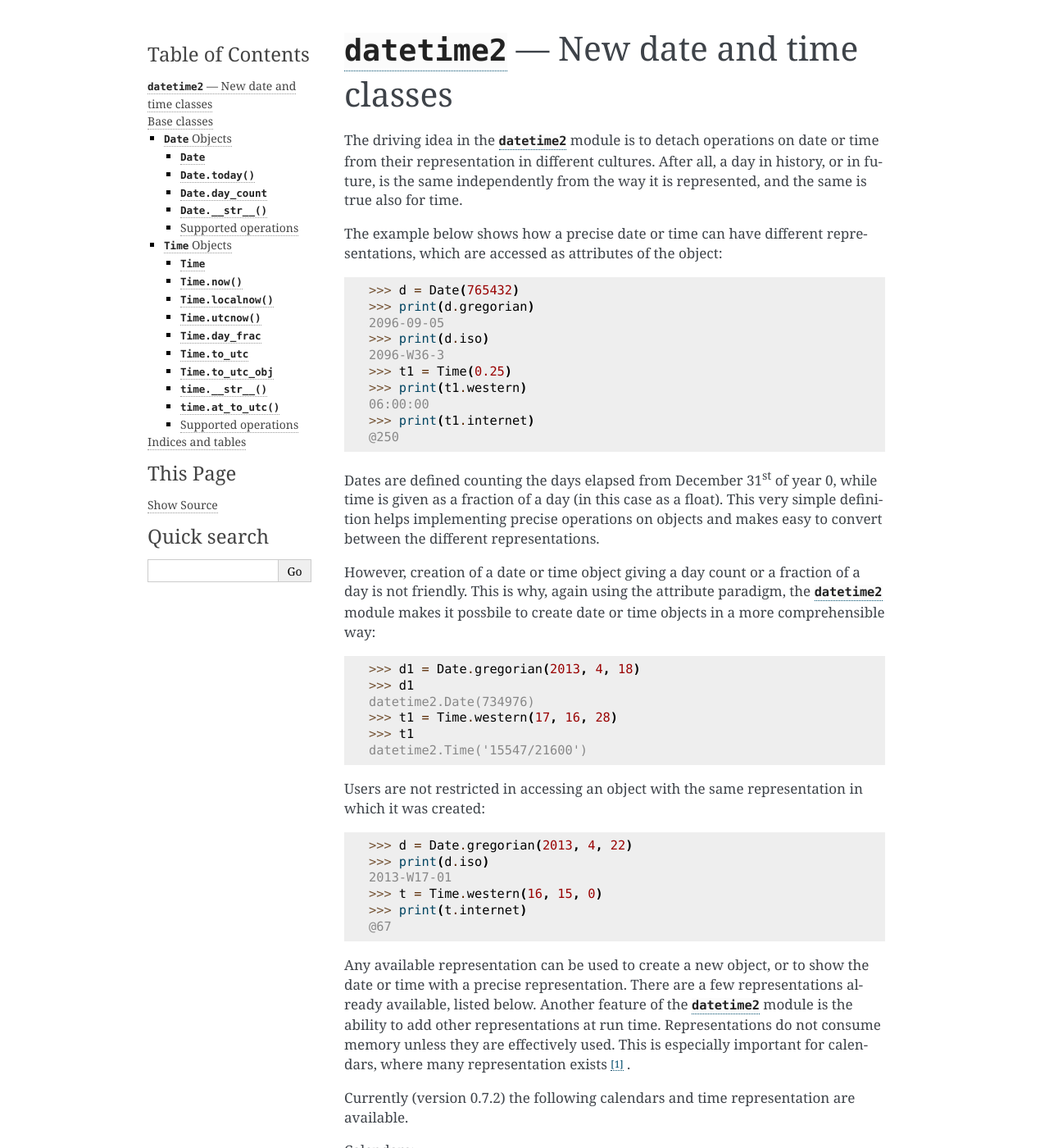
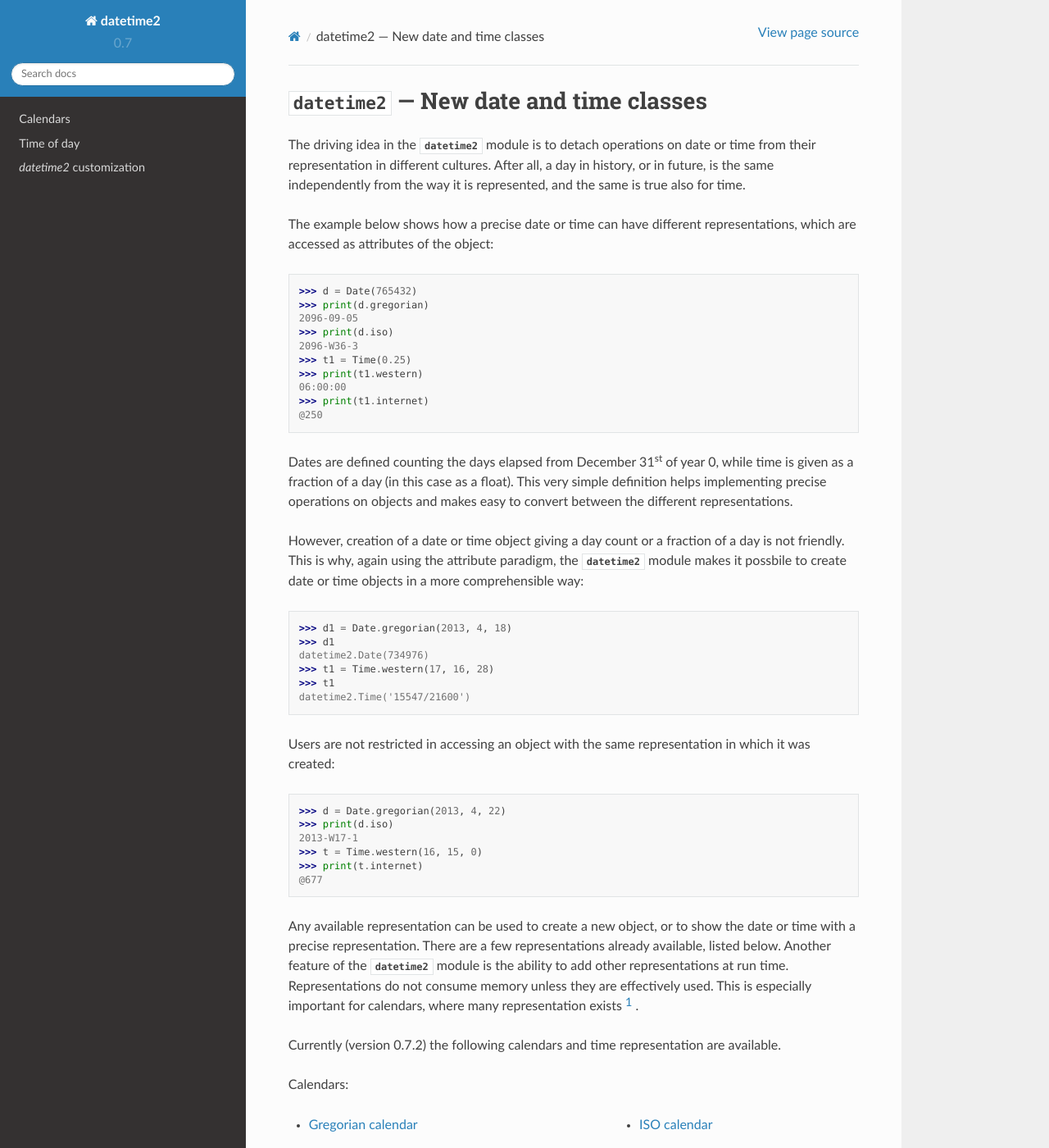
Before and after one commit to fricciardi/datetime2, a Sphinx documentation site: the page built from docs/index.rst, in a window 1280 px wide and 1400 px high. Shown: the whole window at 82% size. Built offline with Sphinx 7.4.7 and the Read the Docs theme 2.0.0, drawn with Linux system fonts in a browser that asks for light colours; some of the changed text lies outside the part shown.

Commit message:
Documnetation revision
Restored original Sphinx RTD theme
Fixed value in two doctest strings
Small text adjustments

```diff
--- a/docs/conf.py
+++ b/docs/conf.py
@@ -24,7 +24,7 @@ copyright = '2019, Francesco Ricciardi'
 author = 'Francesco Ricciardi'
 
 # The short X.Y version
-version = ''
+version = '0.7'
 # The full version, including alpha/beta/rc tags
 release = '0.7.2'
 
@@ -76,7 +76,7 @@ pygments_style = None
 # The theme to use for HTML and HTML Help pages.  See the documentation for
 # a list of builtin themes.
 #
-html_theme = 'alabaster'
+html_theme = 'sphinx_rtd_theme'
 
 # Theme options are theme-specific and customize the look and feel of a theme
 # further.  For a list of options available for each theme, see the
@@ -87,7 +87,7 @@ html_theme = 'alabaster'
 # Add any paths that contain custom static files (such as style sheets) here,
 # relative to this directory. They are copied after the builtin static files,
 # so a file named "default.css" will overwrite the builtin "default.css".
-html_static_path = ['_static']
+html_static_path = []
 
 # Custom sidebar templates, must be a dictionary that maps document names
 # to template names.
--- a/docs/index.rst
+++ b/docs/index.rst
@@ -71,10 +71,10 @@ representation in which it was created:
 
    >>> d = Date.gregorian(2013, 4, 22)
    >>> print(d.iso)
-   2013-W17-01
+   2013-W17-1
    >>> t = Time.western(16, 15, 0)
    >>> print(t.internet)
-   @67
+   @677
 
 Any available representation can be used to create a new object, or
 to show the date or time with a precise representation. There are a
@@ -301,10 +305,11 @@ There are four :class:`Time` constructors:
    Return an aware :class:`Time` object that represents the current time.
    Without argument, the time represented in ``day_frac`` will be local
    standard time, ``to_utc`` will be set to the difference between UTC and
-   local standard time, and ``to_utc_obj`` will be set to ``None``. If
-   ``time_to_utc`` is given, the represented time will be the current time at
-   its time difference from UTC. ``time_to_utc`` will be treated as in the
-   default constructor.
+   local standard time, and ``to_utc_obj`` will be set to ``None``.
+
+   If ``time_to_utc`` is given, the returned object will be the current time
+   at the given time difference from UTC. ``time_to_utc`` will be treated as
+   in the default constructor.
 
 .. classmethod:: Time.localnow()
 
@@ -314,7 +319,7 @@ There are four :class:`Time` constructors:
 .. classmethod:: Time.utcnow()
 
    Return a naive :class:`Time` object that represents the current standard
-   time at UTC.
+   UTC.
 
 
 :class:`Time` instances are immutable, so they can be used as dictionary keys.
```
Also changed, not shown: other parts of docs/index.rst (+4 -2 lines).
